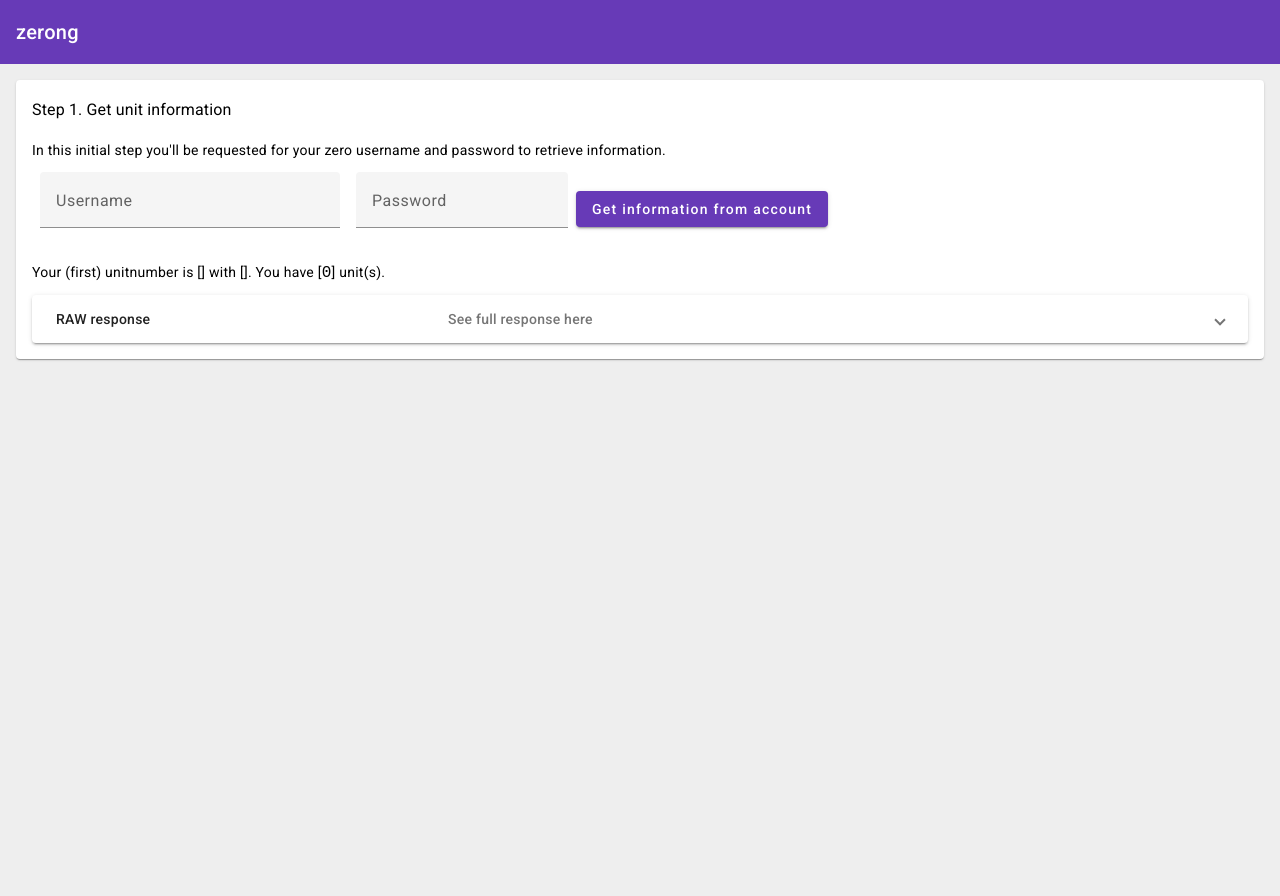
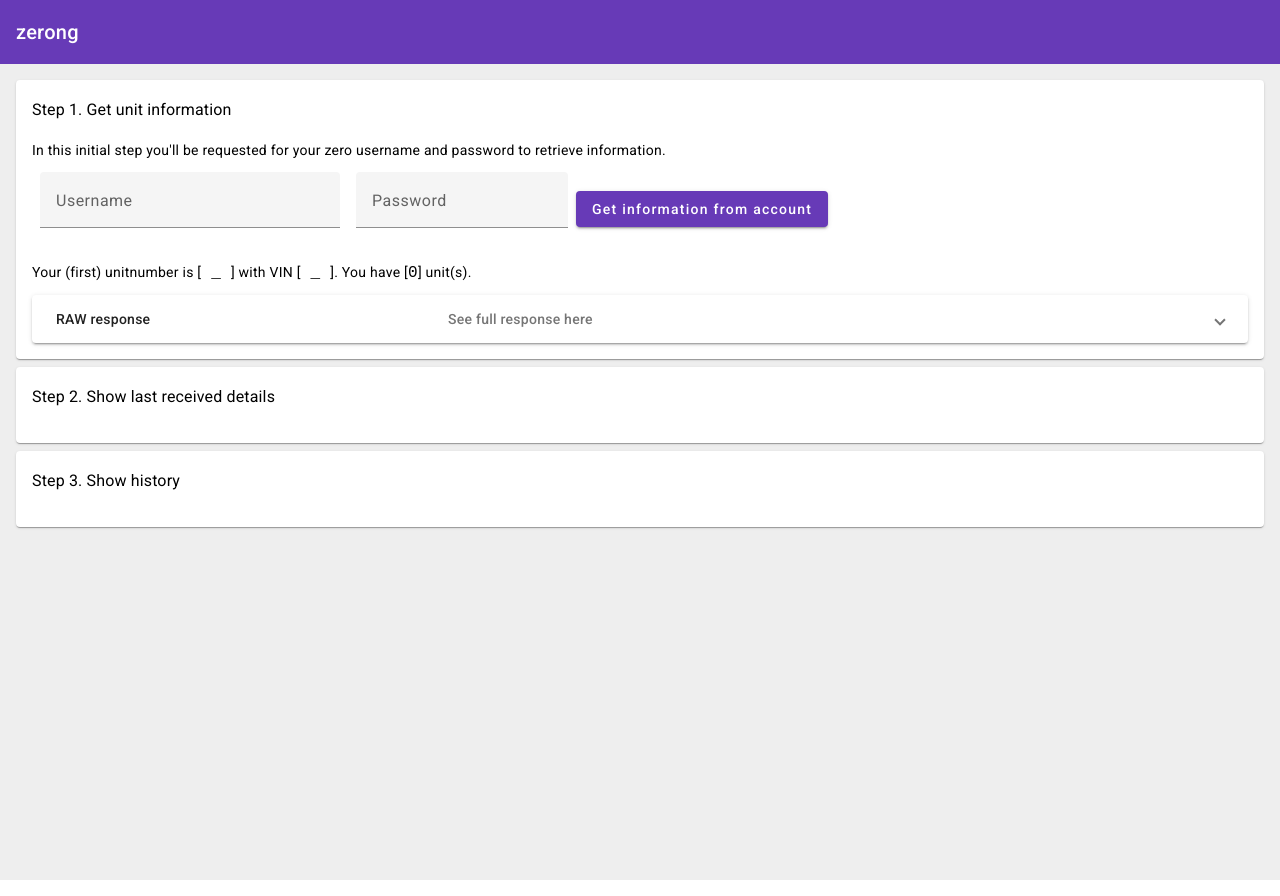
Before and after one commit to hanscappelle/zerong-webapp, an Angular app: page / in a window 1280 px wide. Built offline with nearby package versions, Linux system fonts and the light colour scheme.

Commit message:
prepared other components

```diff
--- a/src/app/app.component.html
+++ b/src/app/app.component.html
@@ -7,9 +7,19 @@
 
   <mat-card>
     <mat-card-content>
+      <app-get-units></app-get-units>
+    </mat-card-content>
+  </mat-card>
 
-      <app-get-units></app-get-units>
+  <mat-card>
+    <mat-card-content>
+      <app-last-transmit></app-last-transmit>
+    </mat-card-content>
+  </mat-card>
 
+  <mat-card>
+    <mat-card-content>
+      <app-history></app-history>
     </mat-card-content>
   </mat-card>
 
--- a/src/app/app.component.scss
+++ b/src/app/app.component.scss
@@ -1,5 +1,8 @@
 .content {
-  padding: 16px;
+  padding: 8px;
   background-color: #eee;
   height: 100%;
 }
+mat-card {
+  margin: 8px;
+}
--- a/src/app/app.module.ts
+++ b/src/app/app.module.ts
@@ -12,11 +12,15 @@ import { GetUnitsComponent } from './get-units/get-units.component';
 import {FormsModule} from "@angular/forms";
 import {HttpClientModule} from "@angular/common/http";
 import {MatExpansionModule} from "@angular/material/expansion";
+import { LastTransmitComponent } from './last-transmit/last-transmit.component';
+import { HistoryComponent } from './history/history.component';
 
 @NgModule({
   declarations: [
     AppComponent,
-    GetUnitsComponent
+    GetUnitsComponent,
+    LastTransmitComponent,
+    HistoryComponent
   ],
   imports: [
     BrowserModule,
--- a/src/app/get-units/get-units.component.html
+++ b/src/app/get-units/get-units.component.html
@@ -14,7 +14,7 @@
   </mat-form-field>
   <button mat-raised-button color="primary" (click)="getUnits()">Get information from account</button>
 </p>
-<p>Your (first) unitnumber is [<span class="id">{{unit}}</span>] with [<span class="id">{{vin}}</span>]. You have [<span class="id">{{response?.length??0}}</span>] unit(s).</p>
+<p>Your (first) unitnumber is [<span class="id">{{unit??' _ '}}</span>] with VIN [<span class="id">{{vin??' _ '}}</span>]. You have [<span class="id">{{response?.length??0}}</span>] unit(s).</p>
 <mat-expansion-panel>
   <mat-expansion-panel-header>
     <mat-panel-title>
--- a/src/app/get-units/get-units.component.ts
+++ b/src/app/get-units/get-units.component.ts
@@ -14,8 +14,8 @@ export class GetUnitsComponent {
 
   response: any;
 
-  unit: string = '';
-  vin: string = '';
+  unit: string | null = null;
+  vin: string | null = null;
 
   constructor(
     private service: MongolService,
--- /dev/null
+++ b/src/app/history/history.component.html
@@ -0,0 +1 @@
+<h3>Step 3. Show history</h3>
--- /dev/null
+++ b/src/app/last-transmit/last-transmit.component.html
@@ -0,0 +1 @@
+<h3>Step 2. Show last received details</h3>
```
Also changed, not shown: src/app/history/history.component.ts (added, +10 -0 lines), src/app/last-transmit/last-transmit.component.ts (added, +10 -0 lines), src/app/history/history.component.scss (added), src/app/last-transmit/last-transmit.component.scss (added), 2 other files (tests, documents, lock files or other folders).
